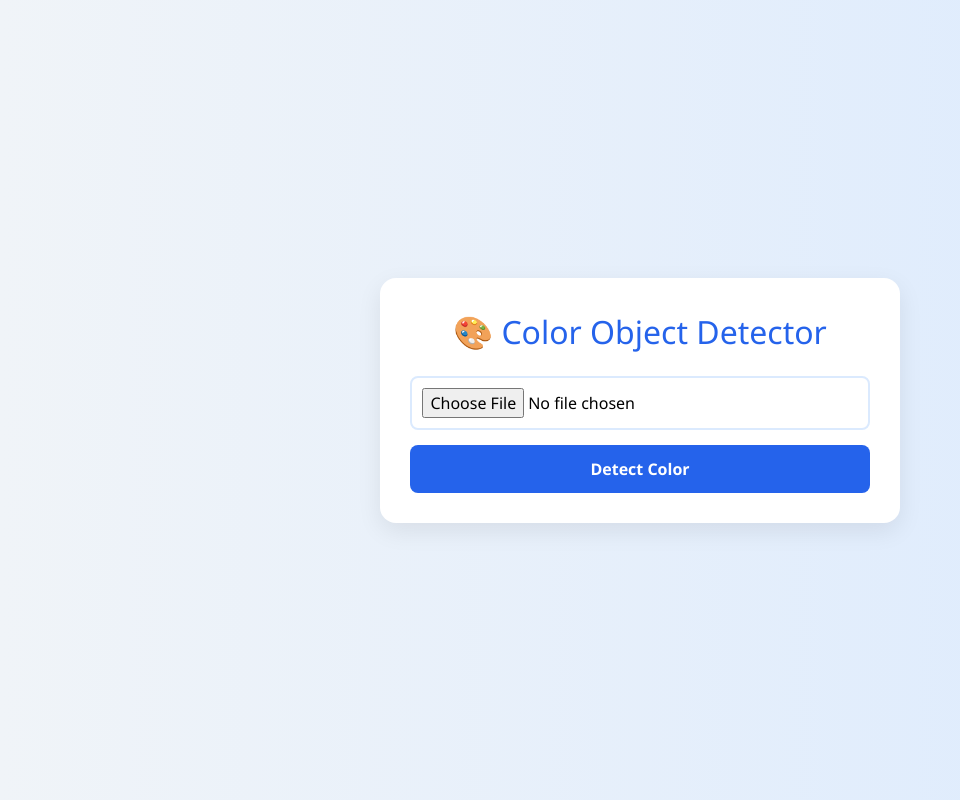
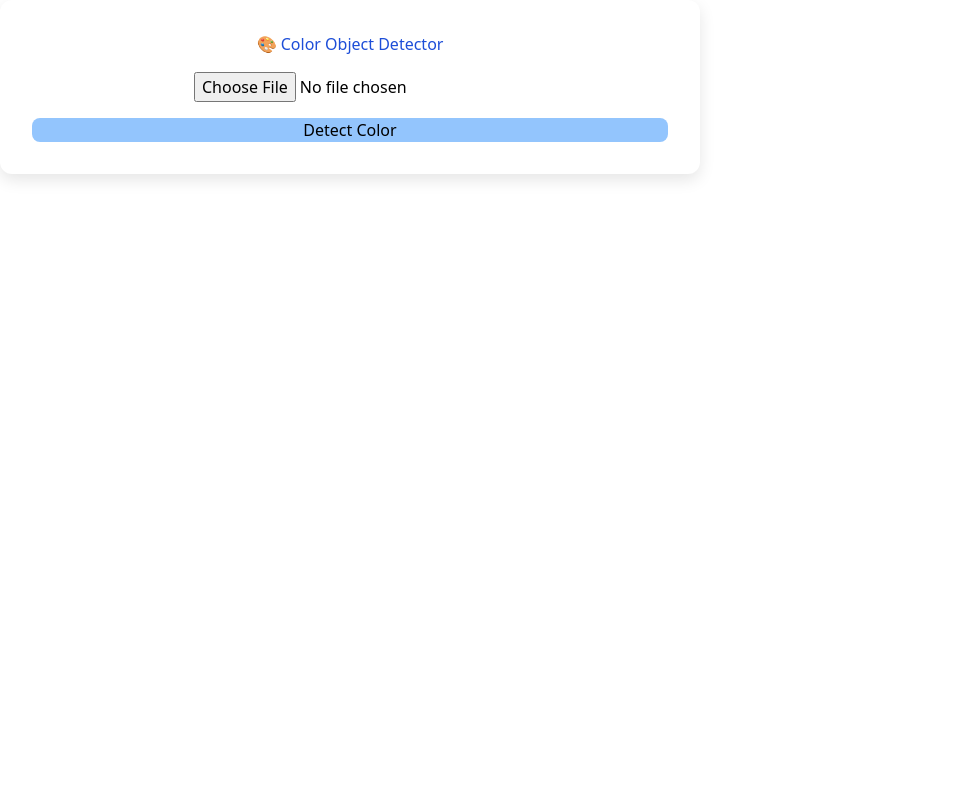
Before and after one commit to primyst/color-detector, a React (Vite) app in the folder frontend/: page / in a window 1280 px wide. Shown: the whole page, without its empty margins (0-960 px from the left). Built offline with nearby package versions, Linux system fonts and the light colour scheme; no server answers.

Commit message:
Update App.css

```diff
--- a/frontend/src/App.css
+++ b/frontend/src/App.css
@@ -1,86 +1,75 @@
-* {
-  box-sizing: border-box;
+/* Global container */
+.container {
+  display: flex;
+  justify-content: center;
+  align-items: center;
+  padding: 2rem;
+  min-height: 100vh;
+  background: linear-gradient(to bottom right, #f0f4ff, #dbeafe);
 }
 
-body {
-  margin: 0;
-  font-family: 'Segoe UI', Tahoma, Geneva, Verdana, sans-serif;
-  background: linear-gradient(to right, #f0f4f8, #dbeafe);
-  display: flex;
-  align-items: center;
-  justify-content: center;
-  min-height: 100vh;
+/* Card box */
+.card {
+  background-color: #fff;
+  padding: 2rem;
+  max-width: 700px;
+  width: 100%;
+  border-radius: 12px;
+  box-shadow: 0 6px 16px rgba(0, 0, 0, 0.1);
 }
 
-.app-container {
-  width: 100%;
-  max-width: 800px;
-  padding: 20px;
+.card h1 {
+  text-align: center;
+  color: #1d4ed8;
+  margin-bottom: 1rem;
 }
 
-.card {
-  background: white;
-  padding: 30px;
-  border-radius: 16px;
-  box-shadow: 0 8px 25px rgba(0, 0, 0, 0.08);
+/* Inputs and buttons */
+input[type="file"] {
+  display: block;
+  margin: 1rem auto;
 }
 
-.title {
-  text-align: center;
-  font-size: 2rem;
-  color: #2563eb;
-  margin-bottom: 20px;
-}
-
-.file-input {
+button {
+  display: block;
   width: 100%;
-  margin-bottom: 15px;
-  padding: 10px;
-  border: 2px solid #dbeafe;
-  border-radius: 8px;
-  cursor: pointer;
-}
-
-.submit-btn {
-  width: 100%;
-  padding: 12px;
-  font-weight: 600;
-  font-size: 1rem;
+  padding: 0.7rem;
+  background-color: #2563eb;
   color: white;
-  background: #2563eb;
   border: none;
   border-radius: 8px;
+  font-weight: bold;
   cursor: pointer;
   transition: background 0.3s ease;
 }
 
-.submit-btn:hover {
-  background: #1e40af;
-}
-
-.submit-btn.loading {
-  background: #93c5fd;
+button:disabled {
+  background-color: #93c5fd;
   cursor: not-allowed;
 }
 
-.image-grid {
-  display: grid;
-  grid-template-columns: 1fr 1fr;
-  gap: 20px;
-  margin-top: 30px;
+button:hover:not(:disabled) {
+  background-color: #1e40af;
 }
 
-.image-block {
+/* Responsive images */
+.images {
+  display: flex;
+  gap: 1rem;
+  margin-top: 1.5rem;
+  flex-wrap: wrap;
+  justify-content: center;
+}
+
+.images img {
+  max-width: 100%;
+  width: 100%;
+  max-height: 300px;
+  border-radius: 8px;
+  box-shadow: 0 2px 8px rgba(0, 0, 0, 0.1);
+}
+
+.images div {
+  flex: 1 1 45%;
   text-align: center;
 }
-
-.image-block h2 {
-  margin-bottom: 10px;
-  color: #4b5563;
-}
-
-.image-block img {
-  width: 100%;
-  border-radius: 12px;
-  box-shadow: 0 4px 15px rgba(0, 0, 0, 0.1);
-}
```
